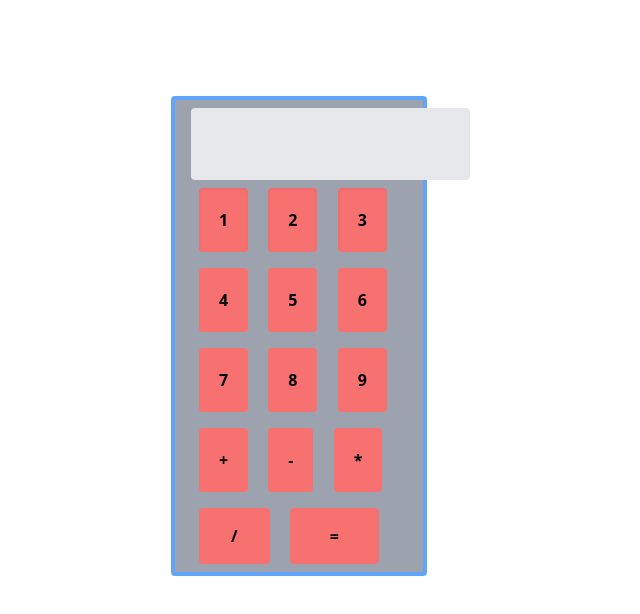
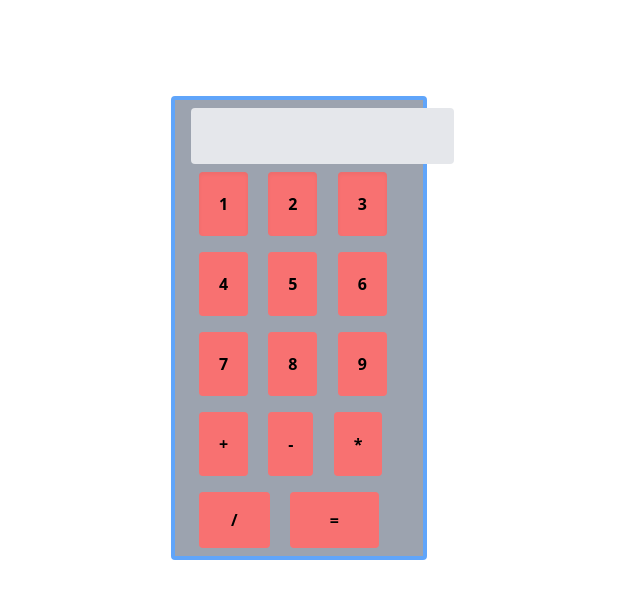
Before and after one commit to iqbal-emon/Calculator, a plain HTML site: page index.html in a window 1280 px wide. Shown: the whole page, without its empty margins (117-757 px from the left). Drawn offline with nearby package versions, Linux system fonts and the light colour scheme.

Commit message:
after updating inptBox

```diff
--- a/index.html
+++ b/index.html
@@ -19,7 +19,7 @@
 <div class= "bg-gray-400 ml-72 mt-24 rounded  h-84 w-64 pl-4 border-4 border-blue-400">
 
 
-    <input id="iptBox" type="text" class="bg-gray-200 rounded  p-6 mt-2 " />
+    <input id="iptBox" type="text" class="bg-gray-200 rounded  p-6 mt-2 sm:p-4 sm:flex sm:justify-content-center " />
     <div >
       <button value="1" class="shadow-inner  p-5 bg-red-400 rounded m-2 font-bold  ">1</button>
       <button value="2" class="shadow-inner p-5 bg-red-400 rounded m-2 font-bold ">2</button>
```
